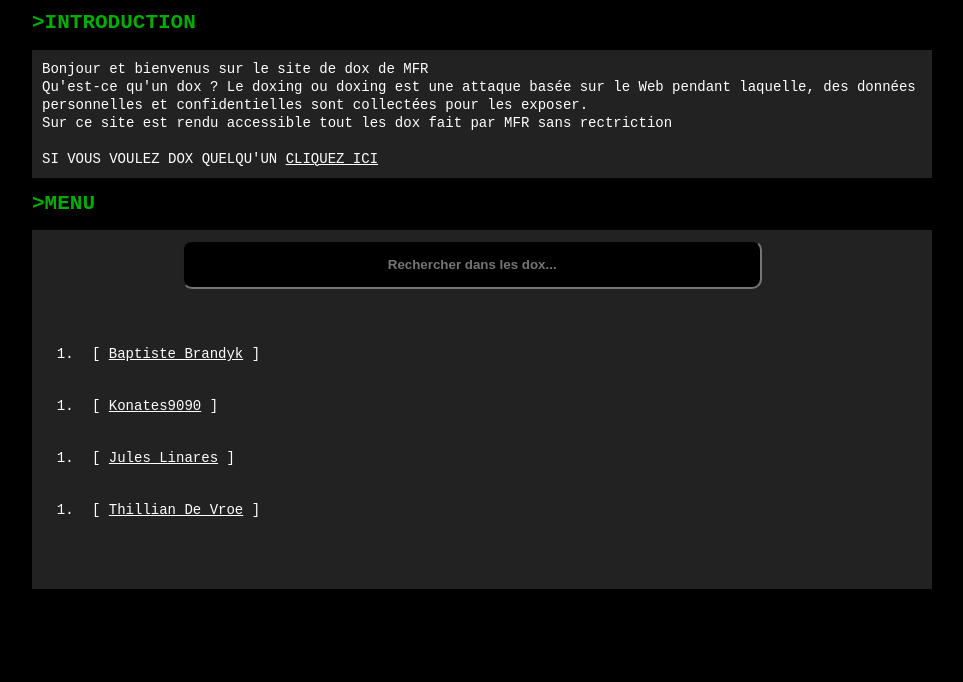
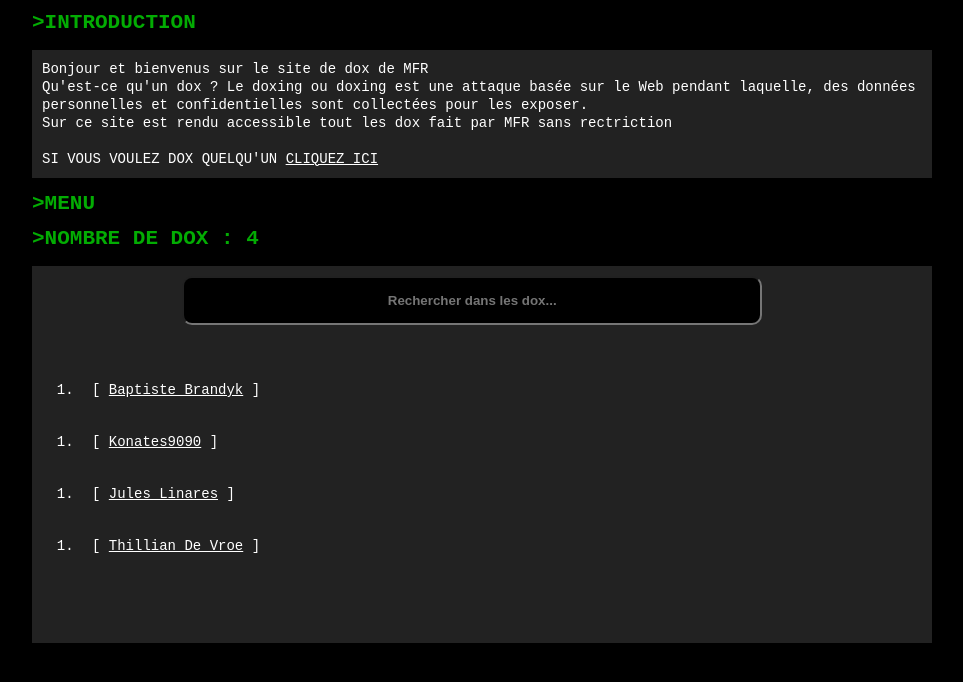
Before and after one commit to mfr-fr/dox, a plain HTML site: page index.html in a window 1280 px wide. Shown: the part 78-760 px from the top of the page, without its empty margins (158-1121 px from the left). Drawn offline with Linux system fonts and the light colour scheme.

Commit message:
Update index.html

```diff
--- a/index.html
+++ b/index.html
@@ -53,6 +53,8 @@ SI VOUS VOULEZ DOX QUELQU'UN <a href="./dox-quelqu-un.html" target="_blank" rel=
 
 <h2>
 >MENU
+</h2><h2>
+>NOMBRE DE DOX : 4
 </h2>
 
 <pre class="txtmenu">
```
